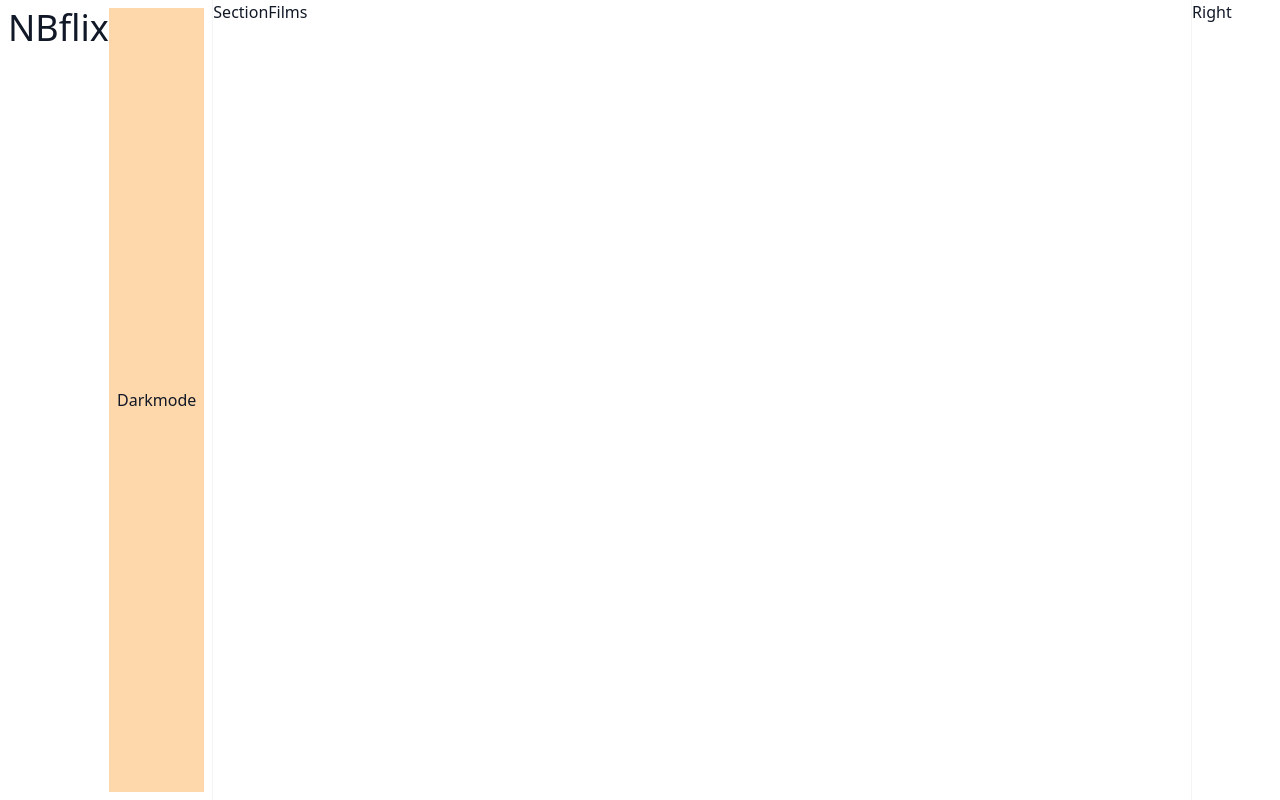
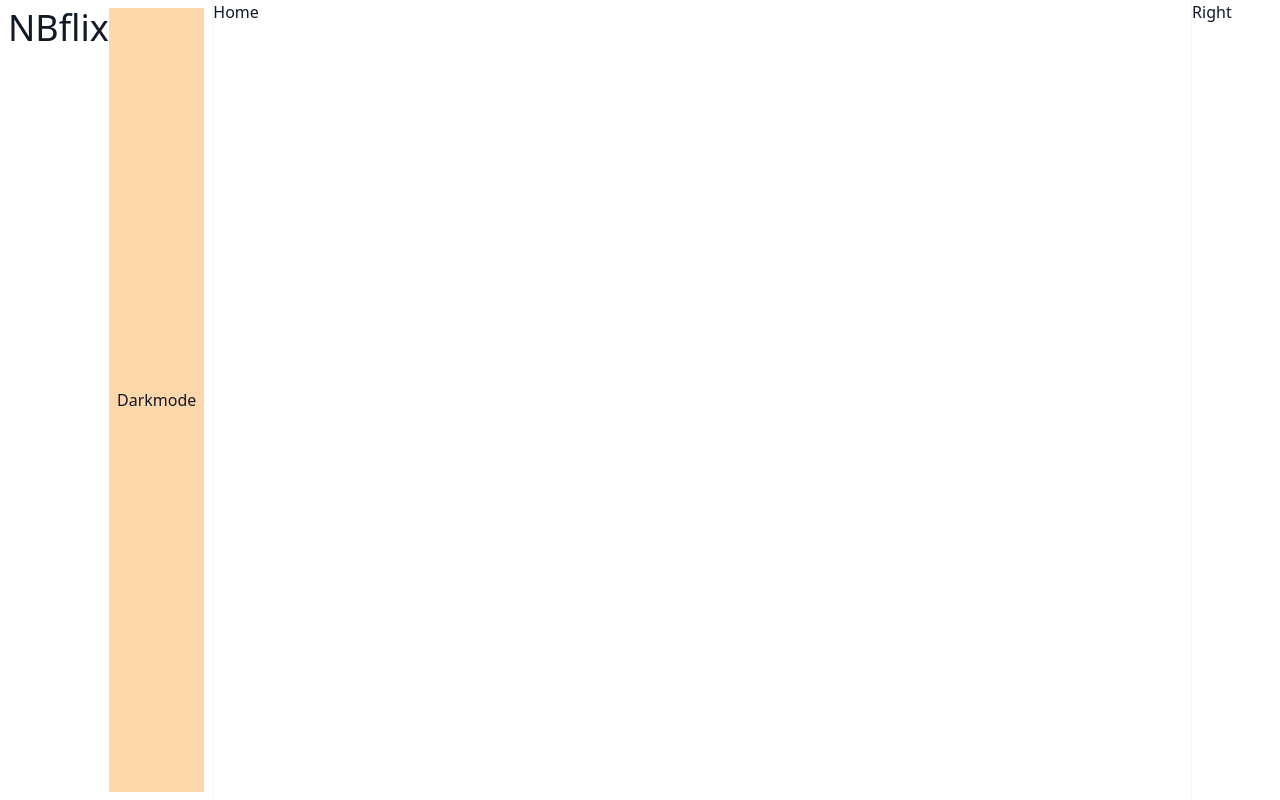
Before and after one commit to NicholasBuiatti/NBflix, a React (Vite) app: page / in a window 1280 px wide. Built offline with nearby package versions, Linux system fonts and the light colour scheme.

Commit message:
settaggio rotte base in caso di necessità

```diff
--- a/src/App.jsx
+++ b/src/App.jsx
@@ -1,6 +1,7 @@
+import { BrowserRouter as Router } from 'react-router-dom';
+import AppRouter from './AppRouter';
 import Navbar from './components/Navbar';
 import Rightbar from './components/Rightbar';
-import SectionFilms from './components/SectionFilms';
 import './App.css';
 
 function App() {
@@ -8,11 +9,14 @@ function App() {
 
   return (
     <>
-      <Navbar />
-      <div className="flex h-[calc(100vh-3rem)] md:h-full md:w-10/12">
-        <SectionFilms />
-        <Rightbar />
-      </div>
+      <Router>
+        <Navbar />
+        <div className="flex h-[calc(100vh-3rem)] md:h-full md:w-10/12 max-w-screen-xl">
+          <AppRouter />
+          <Rightbar />
+        </div>
+      </Router>
+
 
     </>
   )
--- /dev/null
+++ b/src/AppRouter.jsx
@@ -0,0 +1,9 @@
+import { useRoutes } from "react-router-dom";
+import { routes } from './routes';
+
+const AppRouter = () => {
+    let element = useRoutes(routes);
+    return element;
+}
+
+export default AppRouter
--- a/src/components/SectionFilms.jsx
+++ /dev/null
@@ -1,9 +0,0 @@
-import React from 'react'
-
-const SectionFilms = () => {
-    return (
-        <div className='w-11/12'>SectionFilms</div>
-    )
-}
-
-export default SectionFilms
--- /dev/null
+++ b/src/pages/ComingSoon.jsx
@@ -0,0 +1,9 @@
+import React from 'react'
+
+const ComingSoon = () => {
+    return (
+        <div className='w-11/12'>ComingSoon</div>
+    )
+}
+
+export default ComingSoon
--- /dev/null
+++ b/src/pages/Error.jsx
@@ -0,0 +1,9 @@
+import React from 'react'
+
+const Error = () => {
+    return (
+        <div className='w-11/12'>Error</div>
+    )
+}
+
+export default Error
--- /dev/null
+++ b/src/pages/Home.jsx
@@ -0,0 +1,9 @@
+import React from 'react'
+
+const Home = () => {
+    return (
+        <div className='w-11/12'>Home</div>
+    )
+}
+
+export default Home
--- /dev/null
+++ b/src/pages/Movies.jsx
@@ -0,0 +1,9 @@
+import React from 'react'
+
+const Movies = () => {
+    return (
+        <div className='w-11/12'>Movies</div>
+    )
+}
+
+export default Movies
--- /dev/null
+++ b/src/pages/WatchList.jsx
@@ -0,0 +1,9 @@
+import React from 'react'
+
+const WatchList = () => {
+    return (
+        <div className='w-11/12'>WatchList</div>
+    )
+}
+
+export default WatchList
--- /dev/null
+++ b/src/routes.jsx
@@ -0,0 +1,38 @@
+import Home from './pages/Home';
+import Movies from './pages/Movies';
+import Series from './pages/Series';
+import ComingSoon from './pages/ComingSoon';
+import WatchList from './pages/WatchList';
+import Error from './pages/Error';
+
+export const routes = [
+    {
+        id: 1,
+        path: '/',
+        element: <Home />
+    },
+    {
+        id: 2,
+        path: '/movies',
+        element: <Movies />
+    },
+    {
+        id: 3,
+        path: '/series',
+        element: <Series />
+    },
+    {
+        id: 4,
+        path: '/comingSoon',
+        element: <ComingSoon />
+    },
+    {
+        id: 5,
+        path: '/watchList',
+        element: <WatchList />
+    },
+    {
+        path: '*',
+        element: <Error />
+    },
+]
```
